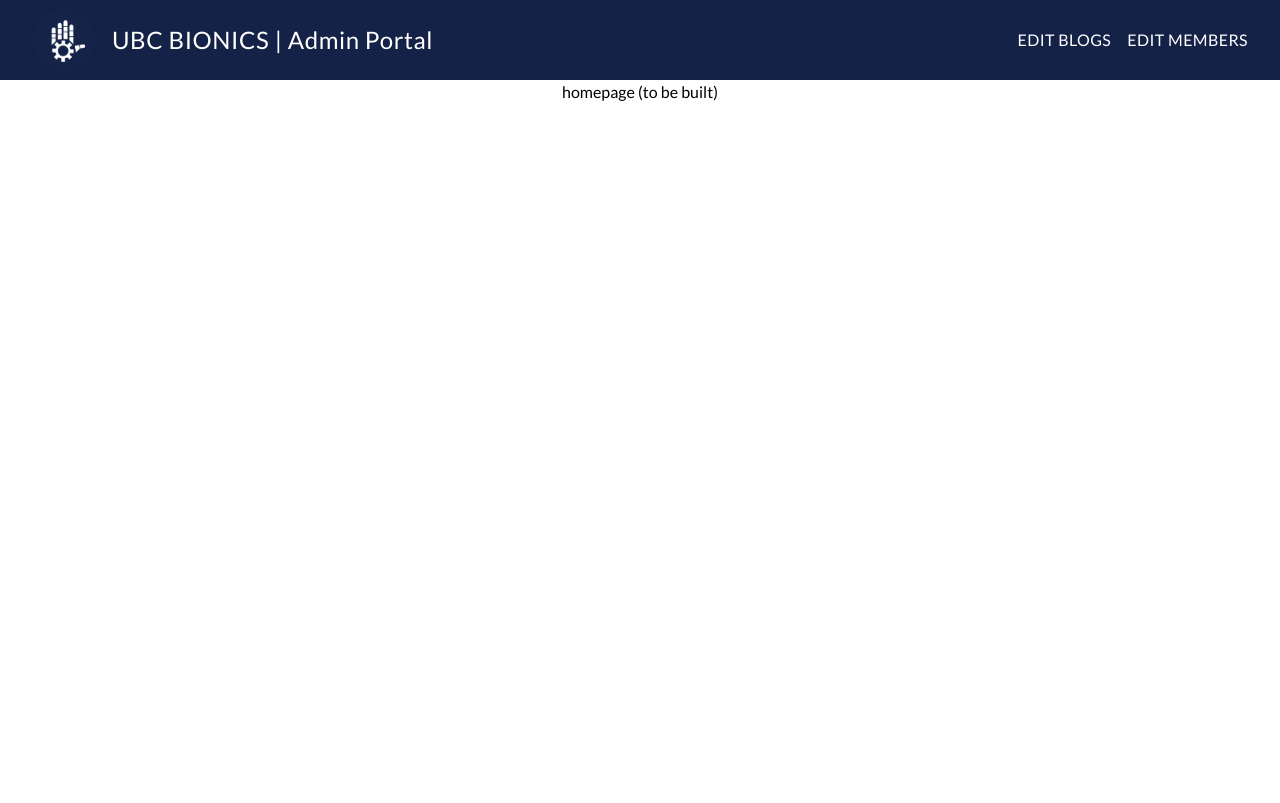
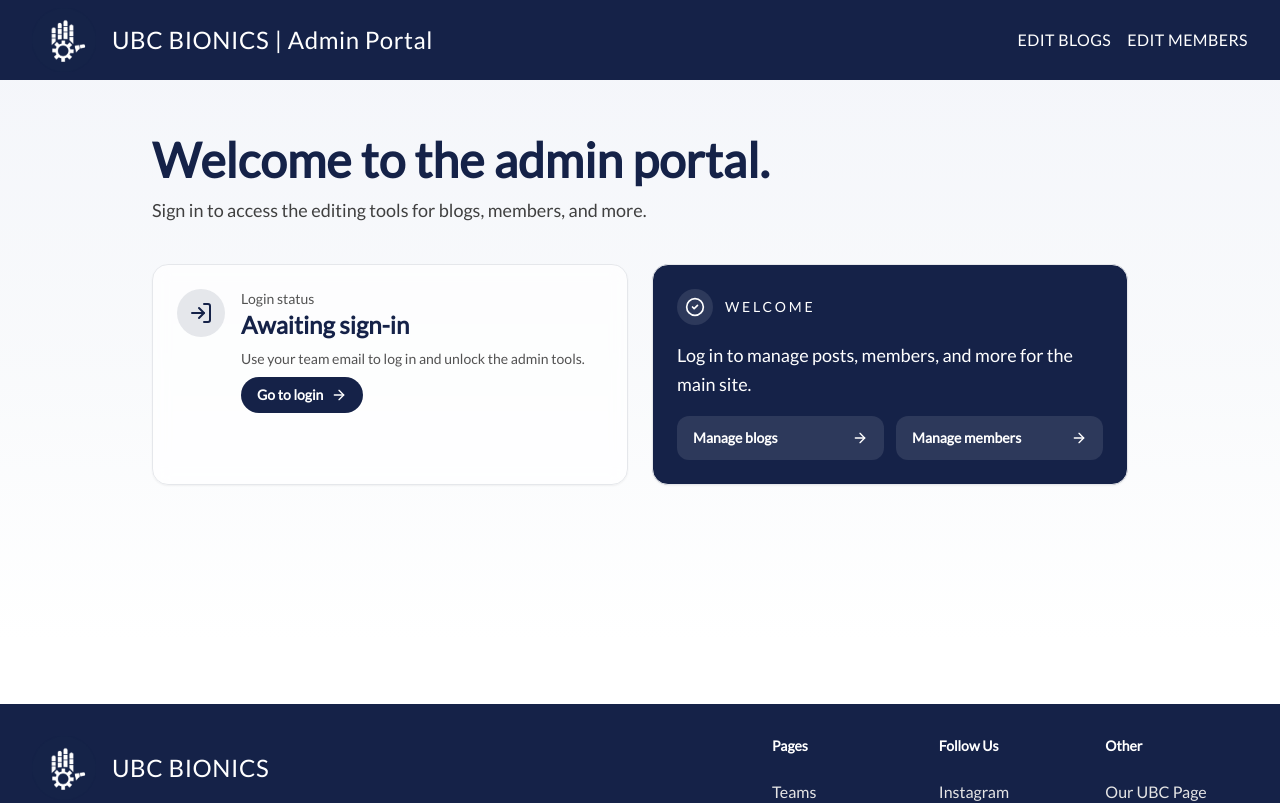
Before and after one commit to BEARUBC/admin-website, a Next.js app: page / in a window 1280 px wide. Shown: the top 803 px of the page. Built offline with nearby package versions, Linux system fonts and the light colour scheme; no server answers.

Commit message:
homepage shows log-in confirmation

```diff
--- a/app/page.tsx
+++ b/app/page.tsx
@@ -1,7 +1,108 @@
-export default function Home() {
+import Link from "next/link";
+import { CheckCircle2, LogIn, ArrowRight } from "lucide-react";
+
+import { createClient } from "@/lib/supabase/server";
+import { hasEnvVars } from "@/lib/utils";
+
+export default async function Home() {
+  const envReady = Boolean(hasEnvVars);
+  const supabase = envReady ? await createClient() : null;
+  const { data } = supabase ? await supabase.auth.getUser() : { data: { user: null } };
+  const user = data.user;
+
+  const metadata = (user?.user_metadata as Record<string, string | undefined>) ?? {};
+  const firstName = metadata.first_name ?? metadata.firstName;
+  const lastName = metadata.last_name ?? metadata.lastName;
+  const combinedName = [firstName, lastName].filter(Boolean).join(" ").trim() || undefined;
+  const nameFromMetadata = metadata.full_name ?? metadata.name ?? combinedName;
+  const displayName = nameFromMetadata || user?.email;
+  const headingText = user
+    ? displayName
+      ? `Welcome back, ${displayName}.`
+      : "Welcome back."
+    : "Welcome to the admin portal.";
+
   return (
-    <main className="min-h-screen flex flex-col items-center">
-    homepage (to be built)
+    <main className="min-h-[70vh] bg-gradient-to-b from-secondary/5 via-ternary/5 to-background">
+      <div className="max-w-5xl w-full mx-auto px-6 py-14 flex flex-col gap-10">
+        <div className="space-y-3">
+          <h1 className="text-4xl md:text-5xl font-bold text-primary">{headingText}</h1>
+          <p className="text-lg text-neutral-700 max-w-3xl">
+            {user
+              ? "You're signed in and ready to keep UBC Bionics content fresh."
+              : "Sign in to access the editing tools for blogs, members, and more."}
+          </p>
+          {!envReady && (
+            <div className="rounded-xl border border-dashed border-primary/30 bg-primary/5 px-4 py-3 text-sm text-primary">
+              Supabase keys are not set. Add NEXT_PUBLIC_SUPABASE_URL and NEXT_PUBLIC_SUPABASE_PUBLISHABLE_KEY to enable login detection.
+            </div>
+          )}
+        </div>
+
+        <div className="grid gap-6 md:grid-cols-2">
+          <section className="rounded-2xl border bg-white/70 backdrop-blur shadow-sm p-6">
+            <div className="flex items-start gap-4">
+              <div
+                className={`rounded-full p-3 ${user ? "bg-secondary/10 text-secondary" : "bg-primary/10 text-primary"}`}
+              >
+                {user ? <CheckCircle2 className="h-6 w-6" /> : <LogIn className="h-6 w-6" />}
+              </div>
+              <div className="space-y-2">
+                <div>
+                  <p className="text-sm font-medium text-neutral-600">Login status</p>
+                  <h2 className="text-2xl font-semibold text-primary">
+                    {user ? "You're logged in" : "Awaiting sign-in"}
+                  </h2>
+                </div>
+                <p className="text-sm text-neutral-600">
+                  {user
+                    ? "Thanks for verifying your credentials. Admin tools are unlocked."
+                    : "Use your team email to log in and unlock the admin tools."}
+                </p>
+                {!user && (
+                  <Link
+                    href="/auth/login"
+                    className="mt-4 inline-flex items-center gap-2 px-4 py-2 rounded-full bg-primary text-background text-sm font-semibold hover:bg-secondary transition-colors"
+                  >
+                    Go to login
+                    <ArrowRight className="h-4 w-4" />
+                  </Link>
+                )}
+              </div>
+            </div>
+          </section>
+
+          <section className="rounded-2xl border bg-primary text-background shadow-sm p-6 flex flex-col gap-4">
+            <div className="flex items-center gap-3">
+              <div className="rounded-full bg-background/10 p-2">
+                <CheckCircle2 className="h-5 w-5" />
+              </div>
+              <p className="text-sm uppercase tracking-[0.2em]">Welcome</p>
+            </div>
+            <p className="text-lg leading-relaxed">
+              {user
+                ? `Good to see you, ${displayName}. You can jump straight into updating content.`
+                : "Log in to manage posts, members, and more for the main site."}
+            </p>
+            <div className="grid grid-cols-1 sm:grid-cols-2 gap-3 text-sm">
+              <Link
+                href="/blogs-select"
+                className="group inline-flex items-center justify-between rounded-xl bg-background/10 px-4 py-3 font-semibold hover:bg-background/20 transition-colors"
+              >
+                Manage blogs
+                <ArrowRight className="h-4 w-4 transition-transform group-hover:translate-x-1" />
+              </Link>
+              <Link
+                href="/edit-members"
+                className="group inline-flex items-center justify-between rounded-xl bg-background/10 px-4 py-3 font-semibold hover:bg-background/20 transition-colors"
+              >
+                Manage members
+                <ArrowRight className="h-4 w-4 transition-transform group-hover:translate-x-1" />
+              </Link>
+            </div>
+          </section>
+        </div>
+      </div>
     </main>
   );
 }
--- a/components/login-form.tsx
+++ b/components/login-form.tsx
@@ -1,6 +1,6 @@
 "use client";
 
-import { cn } from "@/lib/utils";
+import { cn, hasEnvVars } from "@/lib/utils";
 import { createClient } from "@/lib/supabase/client";
 import { Button } from "@/components/ui/button";
 import {
@@ -28,6 +28,11 @@
 
   const handleLogin = async (e: React.FormEvent) => {
     e.preventDefault();
+    if (!hasEnvVars) {
+      setError("Supabase env vars are missing. Add NEXT_PUBLIC_SUPABASE_URL and NEXT_PUBLIC_SUPABASE_PUBLISHABLE_KEY.");
+      return;
+    }
+
     const supabase = createClient();
     setIsLoading(true);
     setError(null);
--- a/components/logout-button.tsx
+++ b/components/logout-button.tsx
@@ -3,11 +3,16 @@
 import { createClient } from "@/lib/supabase/client";
 import { Button } from "@/components/ui/button";
 import { useRouter } from "next/navigation";
+import { hasEnvVars } from "@/lib/utils";
 
 export function LogoutButton() {
   const router = useRouter();
 
   const logout = async () => {
+    if (!hasEnvVars) {
+      router.push("/auth/login");
+      return;
+    }
     const supabase = createClient();
     await supabase.auth.signOut();
     router.push("/auth/login");
```
Also changed, not shown: lib/supabase/client.ts (+7 -0 lines), 1 other file (tests, documents, lock files or other folders).
